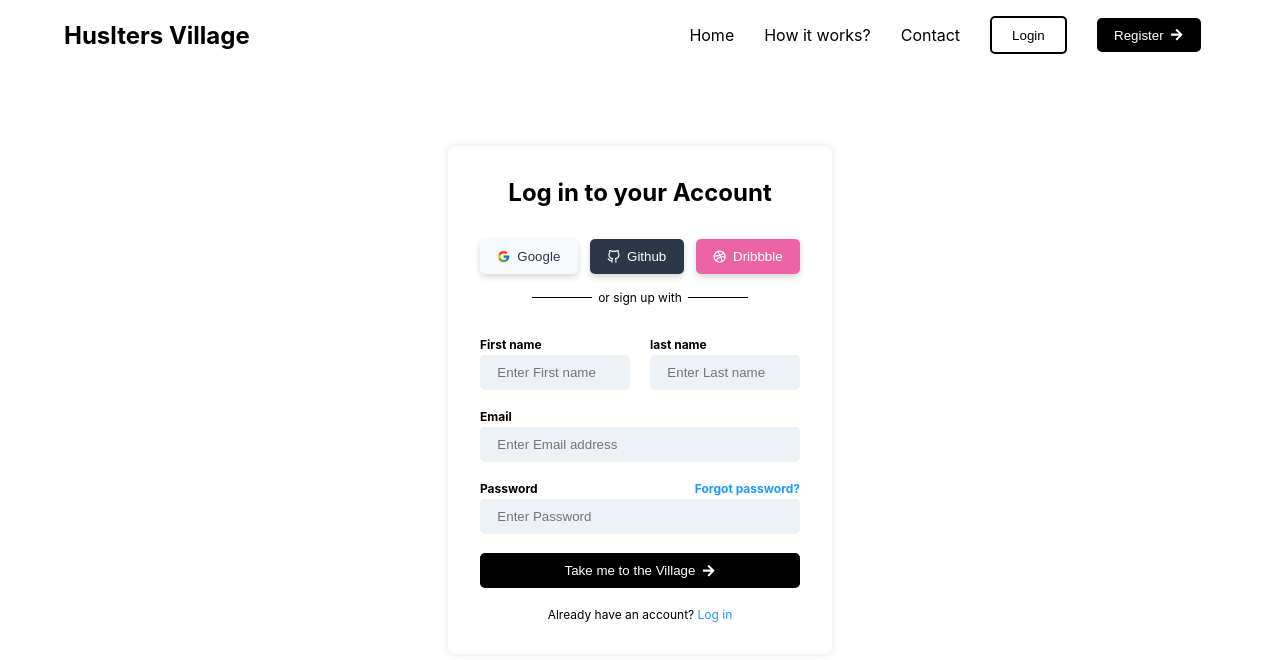
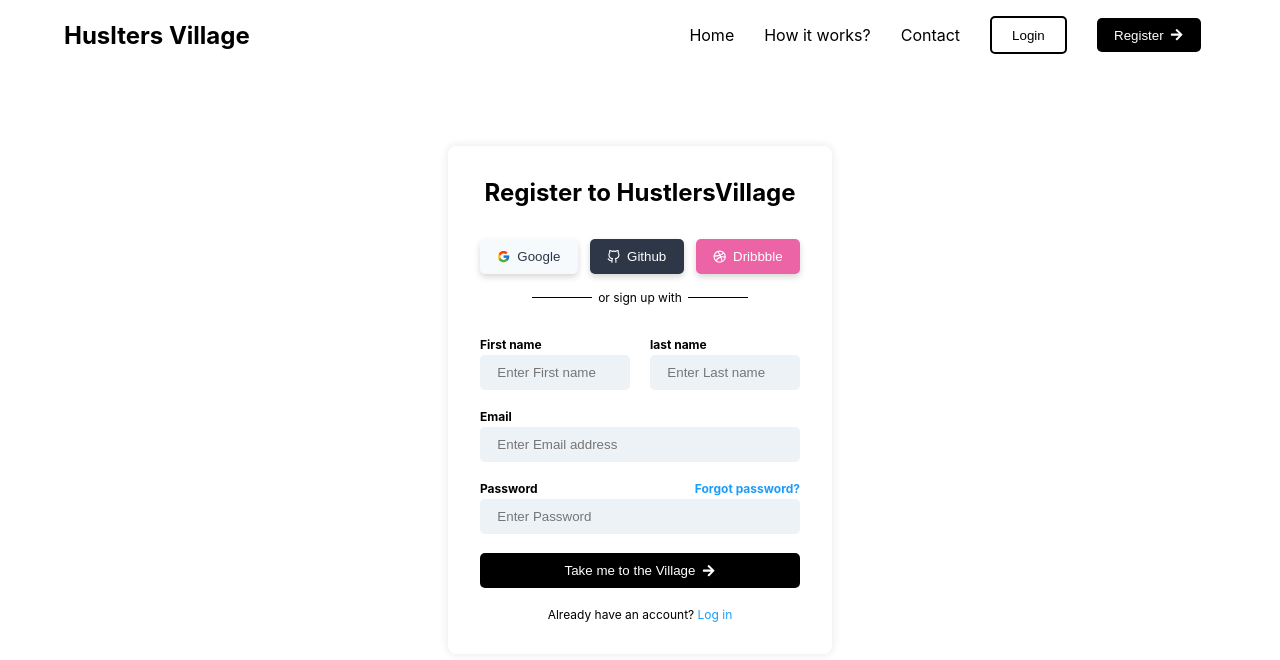
Before and after one commit to abhii6700/Hustlers-village-DP, a React (Create React App) app: page /signup in a window 1280 px wide. Shown: the top 660 px of the page. Built offline with nearby package versions, Linux system fonts and the light colour scheme.

Commit message:
updated signup page title

```diff
--- a/src/pages/signup page/signup-page.tsx
+++ b/src/pages/signup page/signup-page.tsx
@@ -47,7 +47,7 @@ const SignUp: React.FC = () => {
       <div className="signup-card">
         <div className="signup-content-wrapper">
           <div className="signup-title">
-            <h2>Log in to your Account</h2>
+            <h2>Register to HustlersVillage</h2>
           </div>
           <div className="signup-socials">
             <div className="socials">
```
